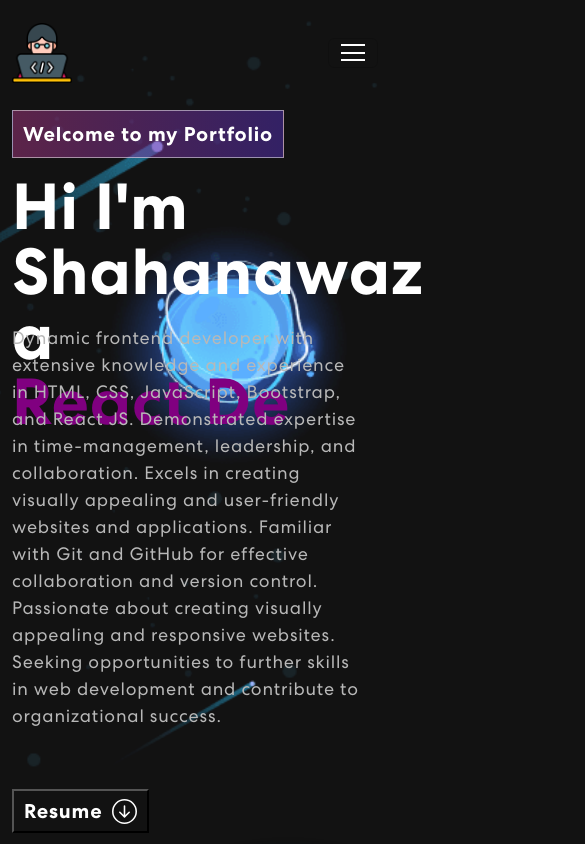
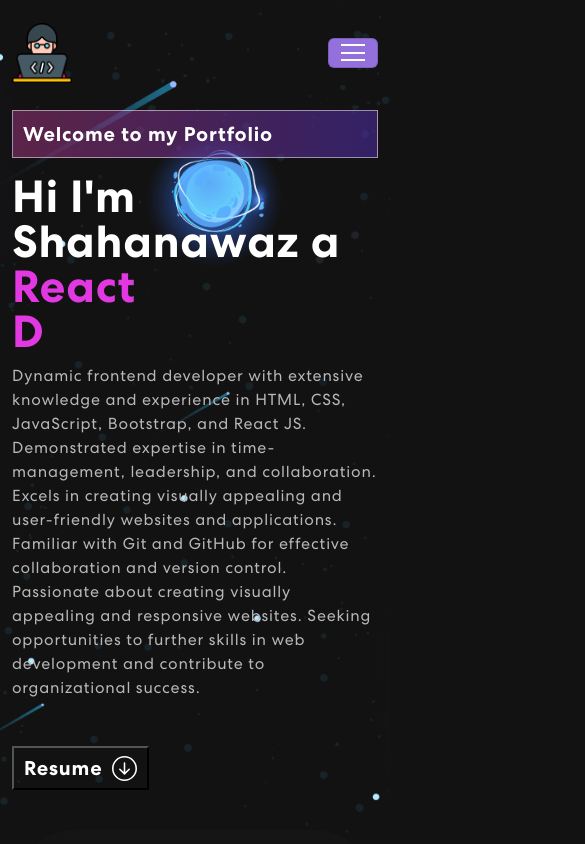
Before and after one commit to Shahanawazgit/ShahanawazPortfolio, a React (Create React App) app: page / in a window 390 px wide. Shown: the top 844 px of the page, 585 px wide, since content can reach past the window. Built offline with nearby package versions, Linux system fonts and the light colour scheme.

Commit message:
Responsive design done

```diff
--- a/src/App.css
+++ b/src/App.css
@@ -169,6 +169,10 @@
   width: 100%;
 }
 
+.navbar-toggler {
+  background-color: mediumpurple !important;
+}
+
 nav.navbar .navbar-toggler:active,
 nav.navbar .navbar-toggler:focus {
   outline: none;
@@ -222,6 +226,19 @@
   border-color: transparent;
 }
 
+@media screen and (max-width: 768px) {
+  .navbar-nav {
+    align-items: flex-end;
+    gap: 10px;
+  }
+
+  span.navbar-text {
+    align-items: flex-end;
+    gap: 10px;
+    flex-direction: column;
+  }
+}
+
 /************ Banner Css ************/
 .banner {
   margin-top: 0;
@@ -255,6 +272,12 @@
   margin-bottom: 20px;
   display: block;
   height: 130px;
+}
+
+.banner h1 > span {
+  color: rgb(225, 56, 225);
+  position: relative;
+  z-index: 999;
 }
 
 .banner p {
@@ -306,6 +329,55 @@
 
 .txt-rotate > .wrap {
   border-right: 0.08em solid #666;
+}
+
+/************ Responsive Banner ************/
+@media screen and (max-width: 1280px) {
+  #left-b {
+    display: flex;
+    flex-direction: column;
+  }
+
+  .banner h1 {
+    font-size: 55px;
+    height: 160px;
+  }
+
+  .banner h1 > span {
+    display: block;
+    width: max-content;
+  }
+
+  .banner p {
+    font-size: 16px;
+    width: fit-content;
+  }
+
+  .banner button {
+    margin-top: 30px;
+  }
+}
+
+@media screen and (max-width: 768px) {
+  .banner h1 {
+    font-size: 50px;
+    height: 150px;
+  }
+}
+
+@media screen and (max-width: 576px) {
+  .banner h1 {
+    font-size: 45px;
+    height: 170px;
+  }
+
+  .banner h1 > span {
+    width: min-content;
+  }
+
+  .banner img {
+    display: none;
+  }
 }
 
 /************ Skills Css ************/
@@ -487,6 +559,16 @@
   z-index: -4;
 }
 
+@media screen and (max-width: 768px) {
+  .project .nav.nav-pills {
+    width: 100%;
+  }
+
+  .project .nav.nav-pills .nav-link {
+    font-size: 10px;
+  }
+}
+
 /************ Contact Css ************/
 .contact {
   background: linear-gradient(90.21deg, #aa367c -5.91%, #4a2fbd 111.58%);
--- a/src/components/Banner.js
+++ b/src/components/Banner.js
@@ -53,10 +53,11 @@
     <section className="banner" id="home">
       <Container>
         <Row className="align-items-center">
-          <Col xs={12} md={6} xl={7}>
+          <Col xs={12} md={7} xl={7}>
             <TrackVisibility>
               {({ isVisible }) => (
                 <div
+                  id="left-b"
                   className={
                     isVisible ? "animate__animated animate__slideInLeft" : ""
                   }
@@ -65,12 +66,7 @@
                   <h1>
                     {`Hi I'm Shahanawaz a `}
                     <br />
-                    <span
-                      className="wrap"
-                      style={{ height: "65px", color: "purple" }}
-                    >
-                      {text}
-                    </span>
+                    <span className="wrap">{text}</span>
                   </h1>
                   <p>
                     Dynamic frontend developer with extensive knowledge and
@@ -98,7 +94,7 @@
               )}
             </TrackVisibility>
           </Col>
-          <Col xs={12} md={6} xl={5}>
+          <Col xs={12} md={5} xl={5}>
             <TrackVisibility>
               {({ isVisible }) => (
                 <div
--- a/src/components/NavBar.js
+++ b/src/components/NavBar.js
@@ -28,6 +28,7 @@
 
   const onUpdateActiveLink = (link) => {
     setActiveLink(link);
+    document.querySelector(".navbar-collapse").classList.toggle("show");
   };
 
   return (
@@ -75,6 +76,11 @@
                 href="https://www.linkedin.com/in/shahanawaz-pathan/"
                 target="_blank"
                 rel="noreferrer"
+                onClick={() => {
+                  document
+                    .querySelector(".navbar-collapse")
+                    .classList.toggle("show");
+                }}
               >
                 <img src={linkedin} alt="Linkedin" />
               </a>
@@ -82,13 +88,23 @@
                 href="https://github.com/Shahanawazgit"
                 target="_blank"
                 rel="noreferrer"
+                onClick={() => {
+                  document
+                    .querySelector(".navbar-collapse")
+                    .classList.toggle("show");
+                }}
               >
                 <img src={gitHub} alt="GitHub" />
               </a>
             </div>
             <button
               className="vvd"
-              onClick={() => (window.location.href = "#connect")}
+              onClick={() => {
+                window.location.href = "#connect";
+                document
+                  .querySelector(".navbar-collapse")
+                  .classList.toggle("show");
+              }}
             >
               <span>Let's Connect</span>
             </button>
--- a/src/components/ProjectCard.js
+++ b/src/components/ProjectCard.js
@@ -3,7 +3,7 @@
 
 const ProjectCard = ({ title, description, imgUrl, link }) => {
   return (
-    <Col sm={12} md={6} lg={6}>
+    <Col sm={12} md={12} lg={6}>
       <div className="proj-imgbx">
         <img src={imgUrl} alt="proj-img" />
         <div className="proj-txtx">
```
